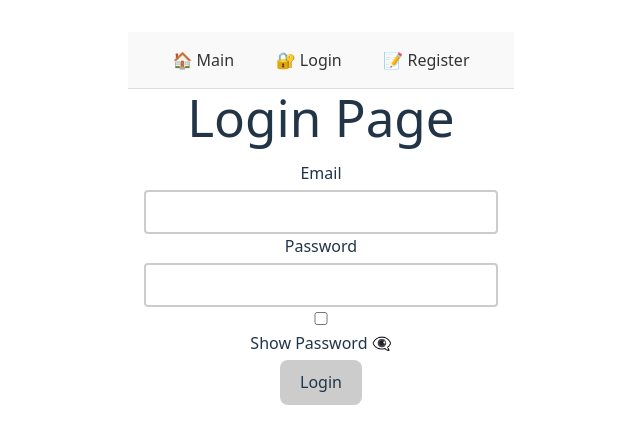
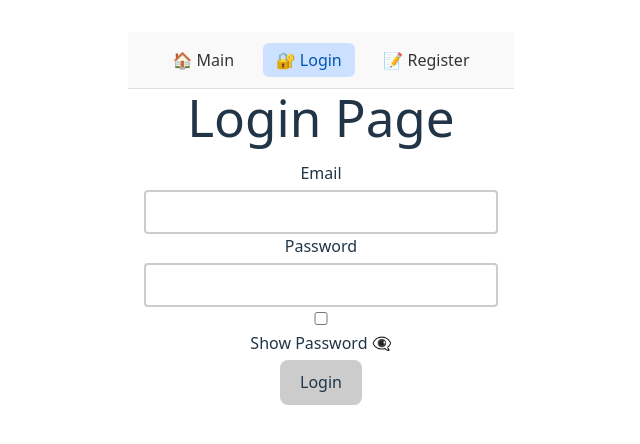
Before and after one commit to CodeBreakers-rs/eCommerce-App, a React (Vite) app: page /login in a window 1280 px wide. Shown: the top 444 px of the page, without its empty margins (319-959 px from the left). Built offline with nearby package versions, Linux system fonts and the light colour scheme; no server answers.

Commit message:
feat: add highlighting the current route

```diff
--- a/src/components/common/css/navigation.css
+++ b/src/components/common/css/navigation.css
@@ -26,3 +26,21 @@
 .nav-list li a:hover {
   background-color: #e6f0ff;
 }
+
+.nav-link {
+  text-decoration: none;
+  color: #333;
+  font-weight: 500;
+  padding: 0.4rem 0.8rem;
+  border-radius: 6px;
+  transition: background-color 0.2s ease;
+}
+
+.nav-link:hover {
+  background-color: #e6f0ff;
+}
+
+.nav-link.active {
+  background-color: #cce0ff;
+  color: #0056b3;
+}
--- a/src/components/common/navigation.tsx
+++ b/src/components/common/navigation.tsx
@@ -1,4 +1,4 @@
-import { Link, useNavigate } from 'react-router-dom'
+import { NavLink, useNavigate } from 'react-router-dom'
 import { useAppSelector, useAppDispatch } from '../../store/hooks'
 import { logout } from '../../store/slices/auth-slice'
 import './css/navigation.css'
@@ -9,8 +9,8 @@ const Navigation = () => {
   const navigate = useNavigate()
 
   const handleLogout = () => {
+    dispatch(logout())
     localStorage.removeItem('auth')
-    dispatch(logout())
     navigate('/login')
   }
 
@@ -18,16 +18,38 @@ const Navigation = () => {
     <nav className="nav">
       <ul className="nav-list">
         <li>
-          <Link to="/">🏠 Main</Link>
+          <NavLink
+            to="/"
+            end
+            className={({ isActive }) =>
+              isActive ? 'nav-link active' : 'nav-link'
+            }
+          >
+            🏠 Main
+          </NavLink>
         </li>
 
         {!isLoggedIn && (
           <>
             <li>
-              <Link to="/login">🔐 Login</Link>
+              <NavLink
+                to="/login"
+                className={({ isActive }) =>
+                  isActive ? 'nav-link active' : 'nav-link'
+                }
+              >
+                🔐 Login
+              </NavLink>
             </li>
             <li>
-              <Link to="/register">📝 Register</Link>
+              <NavLink
+                to="/register"
+                className={({ isActive }) =>
+                  isActive ? 'nav-link active' : 'nav-link'
+                }
+              >
+                📝 Register
+              </NavLink>
             </li>
           </>
         )}
@@ -35,16 +57,44 @@ const Navigation = () => {
         {isLoggedIn && (
           <>
             <li>
-              <Link to="/catalog">📋 Catalog</Link>
+              <NavLink
+                to="/catalog"
+                className={({ isActive }) =>
+                  isActive ? 'nav-link active' : 'nav-link'
+                }
+              >
+                📋 Catalog
+              </NavLink>
             </li>
             <li>
-              <Link to="/profile">👤 Profile</Link>
+              <NavLink
+                to="/profile"
+                className={({ isActive }) =>
+                  isActive ? 'nav-link active' : 'nav-link'
+                }
+              >
+                👤 Profile
+              </NavLink>
             </li>
             <li>
-              <Link to="/basket">🛒 Basket</Link>
+              <NavLink
+                to="/basket"
+                className={({ isActive }) =>
+                  isActive ? 'nav-link active' : 'nav-link'
+                }
+              >
+                🛒 Basket
+              </NavLink>
             </li>
             <li>
-              <Link to="/about">🙋 About</Link>
+              <NavLink
+                to="/about"
+                className={({ isActive }) =>
+                  isActive ? 'nav-link active' : 'nav-link'
+                }
+              >
+                🙋 About
+              </NavLink>
             </li>
             <li>
               <button className="logout-btn" onClick={handleLogout}>
```
